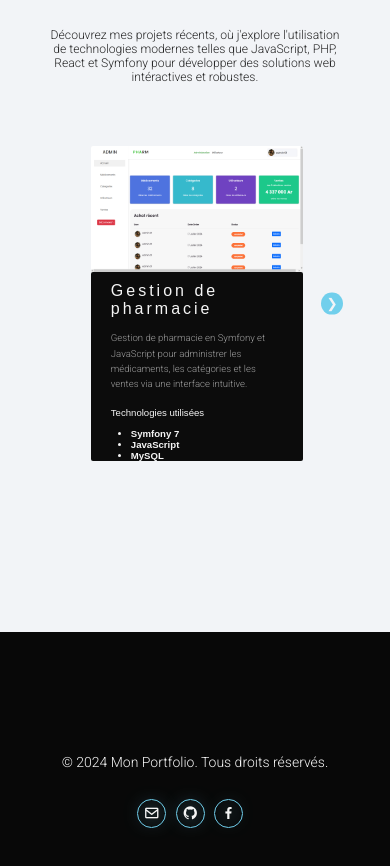
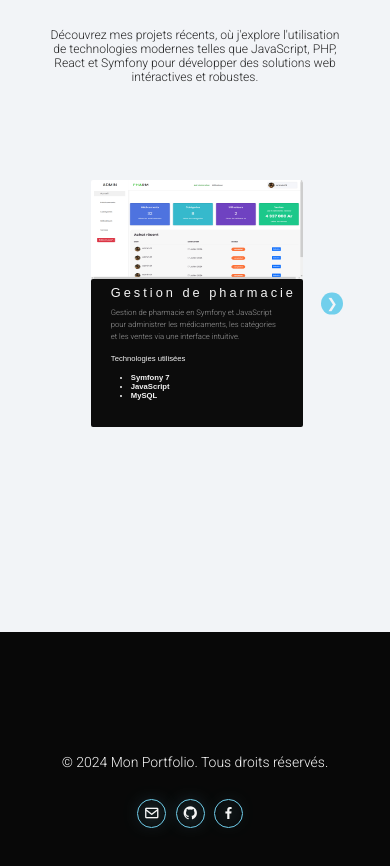
Before and after one commit to Tendry-Rkt56/personal-portfolio, a React (Vite) app: page / in a window 390 px wide. Shown: the part 3657-4523 px from the top of the page. Built offline with nearby package versions, Linux system fonts and the light colour scheme.

Commit message:
Modification de la section projet

```diff
--- a/src/assets/style/index.css
+++ b/src/assets/style/index.css
@@ -756,7 +756,7 @@ span {
      justify-content:center;
      align-items:center;
      height:500px;
-     max-height:500Px;
+     max-height:600Px;
      color: white;
      font-size: 24px;
      padding: 40px 20px;
@@ -1020,26 +1020,26 @@ span {
 
      .slide .project-content h2 {
           width:100%;
-          font-size:2.5rem;
-          margin:1.5rem 0 2rem 0;
+          font-size:2rem;
+          margin:1rem 0 1rem 0;
      }
 
      .slide .project-container .project-content p {
-          font-size: 1.5rem;
+          font-size: 1.2rem;
           line-height: 1.6;
-          margin-bottom: 15px;
+          margin-bottom: 10px;
           margin-left:20px;
      }
 
      .slide .project-container .project-content h3 {
-          font-size:1.5rem;
+          font-size:1.2rem;
           font-weight:400;
           margin-bottom:10px;
      }
 
      .slide .project-container .project-content ul li {
           margin:0 20px;
-          font-size:1.5rem;
+          font-size:1.2rem;
      }
 
 }
```
